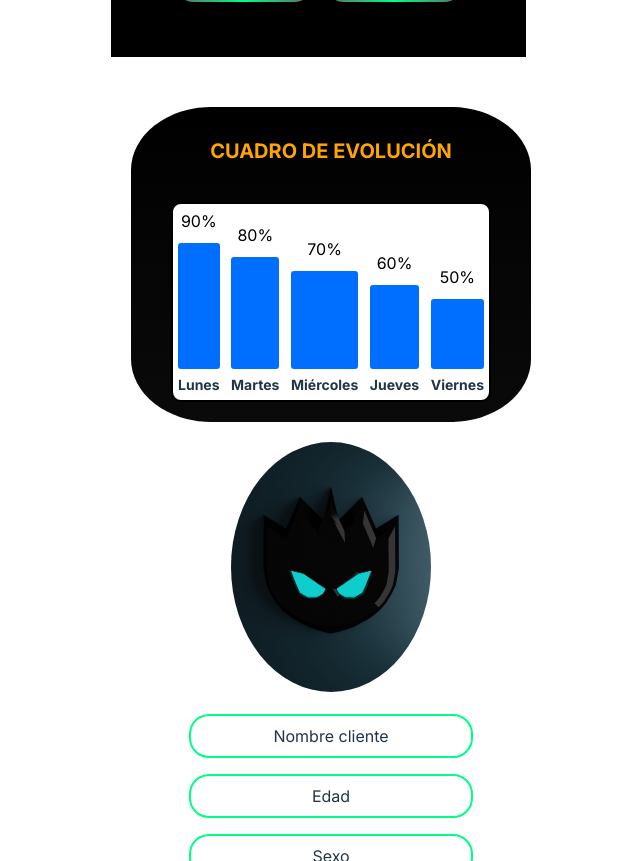
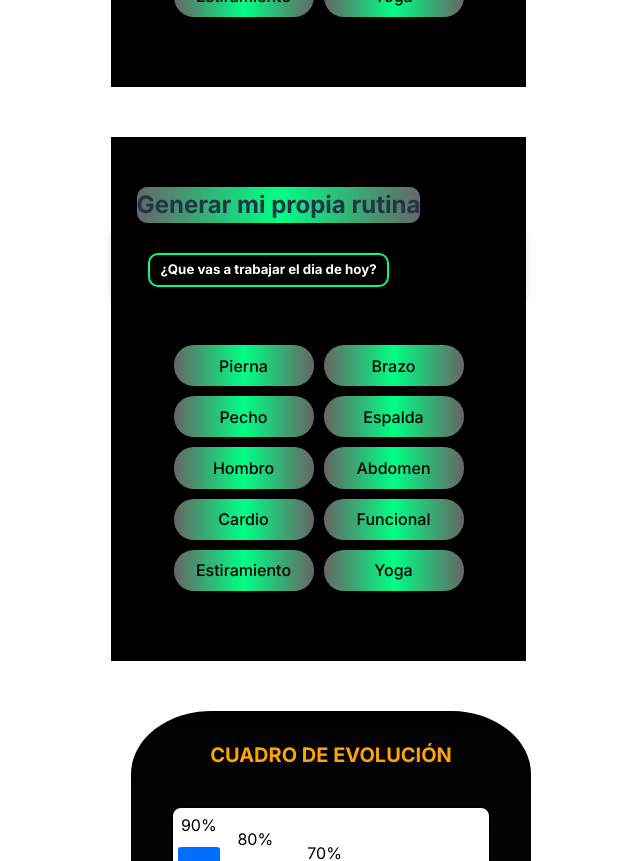
Before and after one commit to Ferchox/componentes, a React (Vite) app: page / in a window 1280 px wide. Shown: the part 2340-3201 px from the top of the page, without its empty margins (309-949 px from the left). Built offline with nearby package versions, Linux system fonts and the light colour scheme.

Commit message:
componente 10 y 11

```diff
--- a/src/App.jsx
+++ b/src/App.jsx
@@ -7,6 +7,7 @@ import InformacionPerfil from "./components/perfilCliente/InformacionPerfil.jsx"
 import ComponenteOcho from "./components/ComponenteOcho/ComponenteOcho.jsx";
 import DropdownPerfil from "./components/DropdownPerfil/DropdownPerfil.jsx";
 import Componente10 from "./components/Componente10.jsx";
+import Componente11 from "./components/Componente11.jsx";
 import Componente12 from "./components/Componente12.jsx";
 import MenuOpciones from "./components/barraNavegacion/MenuOpciones.jsx";
 function App() {
@@ -18,6 +19,7 @@ function App() {
       <Componente6 />
       <Componente9 />
       <Componente10 />
+      <Componente11 />
       <Componente12 />
       <InformacionPerfil />
       <ComponenteOcho />
--- a/src/components/Componente10.css
+++ b/src/components/Componente10.css
@@ -47,6 +47,7 @@ h5 {
 
   .buttons {
     margin: 5px 0;
+
   }
 
   button {
@@ -55,6 +56,11 @@ h5 {
     font-size: 10px;
   }
 
+  button :hover {
+    background-color: rgb(87, 87, 170);
+
+  }
+
   .content {
     margin-top: 5px;
   }
--- a/src/components/Componente11.css
+++ b/src/components/Componente11.css
@@ -0,0 +1,140 @@
+.App {
+    text-align: center;
+    display: flex;
+    flex-direction: column;
+    align-items: center;
+    gap: 20px;
+    padding: 20px;
+    width:375px;
+    background-color: black;
+    margin-top:40px;
+    margin-bottom:50px;
+  }
+  .tit {
+    width: 100%;
+    max-width: 400px;
+    margin: none;
+    margin-top:-40px;
+    background-color: black;
+    padding: 20px;
+    box-shadow: 0 0 10px rgba(0, 0, 0, 0.1);
+}
+
+h2{
+    margin:30px;
+    margin-left: -50px;
+    background: linear-gradient(
+    to right,
+    var(--gris) 0%,
+    var(--verde-lima) 50%,
+    var(--gris) 100%
+  );
+  border-radius: 10px;
+}
+
+h5 {
+    text-align:left;
+    color: white;
+    border: 2px solid #00FF85;
+    border-radius: 10px;
+    display: inline-block;
+    padding: 5px 10px;
+    align-items: flex-start;
+    margin-left: -100px;
+    margin-top: 0px;
+    margin-bottom: -10px;
+}
+
+  .buttons {
+    margin: 20px 0;
+  }
+
+  button {
+    margin: 5px;
+    padding: 10px 20px;
+    font-size: 16px;
+    cursor: pointer;
+  }
+
+  .content button {
+    display: block;
+    margin: 10px auto;
+    padding: 10px 20px;
+    font-size: 14px;
+  }
+  @keyframes fadeIn {
+    from { opacity: 0; }
+    to { opacity: 1; }
+  }
+  .modal {
+    position: fixed;
+    top: 0;
+    left: 0;
+    width: 100%;
+    height: 100%;
+    background-color: rgba(14, 13, 13, 0.5);
+    display: flex;
+    justify-content: center;
+    align-items: center;
+  }
+
+  .modal-content {
+    background-color: rgb(22, 21, 21);
+    padding: 20px;
+    border-radius: 5px;
+    width:375px;
+  }
+
+  .modal-content h2 {
+    margin-bottom: 10px;
+  }
+
+  .react-time-picker {
+    width: 100%;
+    margin-bottom: 20px;
+  }
+
+  .react-time-picker__wrapper {
+    border: 1px solid #ccc;
+    border-radius: 5px;
+    padding: 5px;
+    display: flex;
+    justify-content: space-between;
+    align-items: center;
+
+  }
+
+  .react-time-picker__inputGroup__input {
+    height: 30px;
+    font-size: 20px;
+    border: none;
+    outline: none;
+    text-align: center;
+    width: 2em; /* Ajuste para permitir dos caracteres en cada campo */
+    box-sizing: border-box;
+    padding: 0 5px;
+  }
+
+  .react-time-picker__inputGroup__divider {
+    margin: 0 5px;
+    color: #d5f0d7;
+
+  }
+
+  .react-time-picker__inputGroup__input--hasLeadingZero {
+    font-weight: bold;
+    margin:0px;
+  }
+
+  .react-time-picker__inputGroup__input--hasError {
+    border: 2px solid red;
+  }
+
+  .react-time-picker__clear-button,
+  .react-time-picker__clock-button {
+    background-color: aqua;
+    border: none;
+    cursor: pointer;
+    padding: 0 5px;
+
+  }
--- a/src/components/Componente11.jsx
+++ b/src/components/Componente11.jsx
@@ -0,0 +1,96 @@
+import sentadillasIcon from "../assets/sentadillas-icon.jpg";
+
+
+import React, { useState } from 'react';
+import './Componente11.css';
+import TimePicker from 'react-time-picker';
+
+const ExerciseCard = ({ title, description, image }) => {
+    return (
+      <div className="exercise-card">
+        <img src={image} alt={`${title} icon`} className="exercise-icon" />
+        <div className="exercise-content">
+          <h1 className="exercise-title">{title}</h1>
+          <p className="exercise-description">{description}</p>
+        </div>
+      </div>
+    );
+  };
+
+function Componente11() {
+  const [selectedOptions, setSelectedOptions] = useState([]);
+  const [showModal, setShowModal] = useState(false);
+  const [selectedTime, setSelectedTime] = useState('12:00');
+  const [description, setDescription] = useState('');
+
+
+  const options = {
+    pierna: ["Sentadillas", "Peso Muerto", "Extensiones", "Prensa de Pierna"],
+    brazo: ["Curl de Bíceps", "Tríceps en Polea", "Curl de Martillo", "Fondos"],
+    pecho: ["Press de Banca", "Aperturas", "Fondos en Paralelas", "Press Inclinado"],
+    espalda: ["Dominadas", "Remo con Barra", "Remo en Máquina", "Peso Muerto"],
+    hombro: ["Press Militar", "Elevaciones Laterales", "Elevaciones Frontales", "Encogimientos"],
+    abdomen: ["Crunch", "Plancha", "Elevación de Piernas", "Bicicleta"],
+    cardio: ["Correr", "Ciclismo", "Elíptica", "Remo"],
+    funcional: ["Burpees", "Kettlebell Swings", "Cuerdas de Batalla", "Saltos en Caja"],
+    estiramiento: ["Estiramiento de Isquiotibiales", "Estiramiento de Cuádriceps", "Estiramiento de Espalda", "Estiramiento de Hombros"],
+    yoga: ["Saludo al Sol", "Postura del Guerrero", "Postura del Árbol", "Postura del Niño"]
+  };
+
+  const handleButtonClick = (type) => {
+    setSelectedOptions(options[type] || []);
+  };
+
+  const handleOptionClick = () => {
+    setShowModal(true);
+  };
+
+  const handleSave = () => {
+    // Aquí puedes agregar la lógica para guardar la información, como enviarla a una base de datos.
+    setShowModal(false);
+    alert(`Ejercicio seleccionado: ${selectedOptions[selectedOptions.length - 1]}\nHora seleccionada: ${selectedTime}\nDescripción: ${description}`);
+  };
+
+  return (
+    <div className="App">
+      <h2>Generar mi propia rutina</h2>
+      <div className="tit">
+      <h5>¿Que vas a trabajar el dia de hoy?</h5>
+      </div>
+      <div className="buttons">
+        {Object.keys(options).map((type) => (
+          <button key={type} onClick={() => handleButtonClick(type)}>
+            {type.charAt(0).toUpperCase() + type.slice(1)}
+          </button>
+        ))}
+      </div>
+      <div className="content">
+        {selectedOptions.map((option, index) => (
+          <button key={index} onClick={handleOptionClick}>
+            {option}
+          </button>
+        ))}
+      </div>
+      {showModal && (
+        <div className="modal">
+          <div className="modal-content">
+            <h3>Seleccionar Hora</h3>
+            <TimePicker
+              onChange={setSelectedTime}
+              value={selectedTime}
+              className="react-time-picker"
+            />
+              <ExerciseCard
+              title="Sentadillas"
+              description="Ponte de pie con los pies al ancho de los hombros, baja flexionando las rodillas y caderas como si te fueras a sentar..."
+              image={sentadillasIcon}
+              />
+            <button onClick={handleSave}>Guardar</button>
+          </div>
+        </div>
+      )}
+    </div>
+  );
+}
+
+export default Componente11;
```
